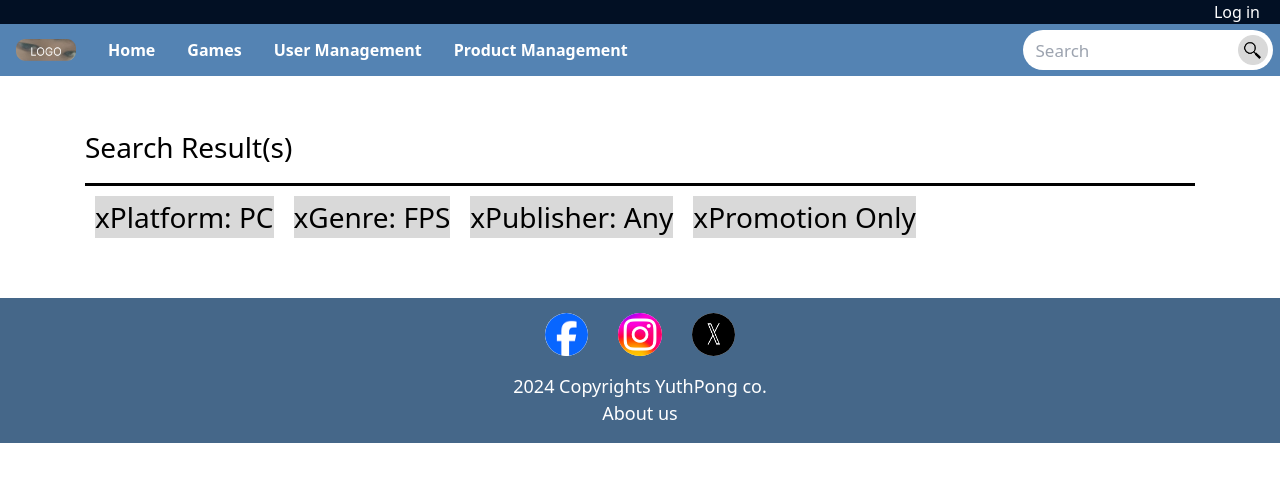
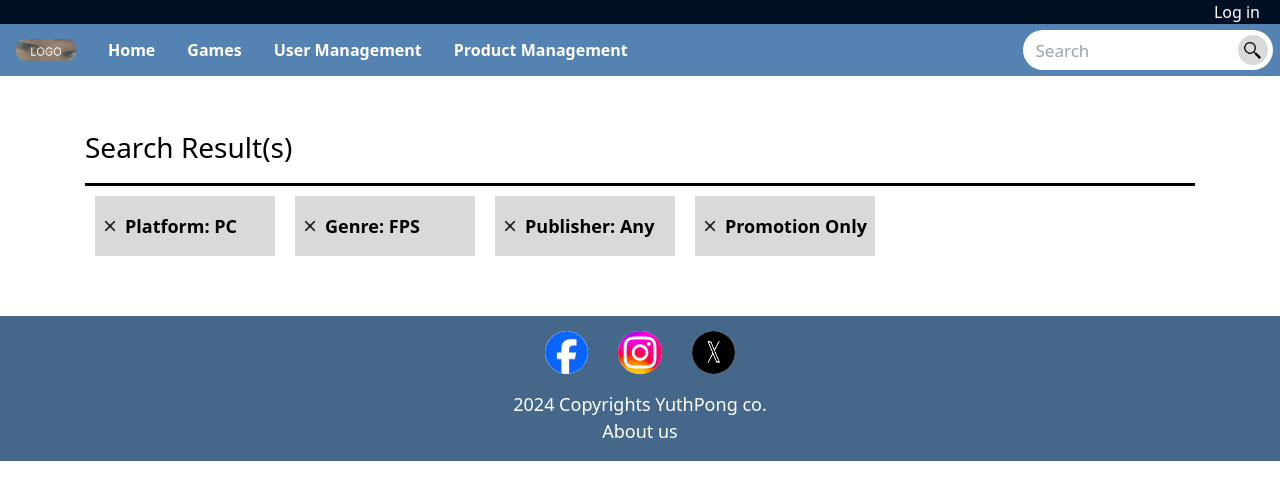
Before and after one commit to JuiPi/T-TopUp, a React (Vite) app in the folder T-TopUp/: page /search-result in a window 1280 px wide. Shown: the top 500 px of the page. Built offline with nearby package versions, Linux system fonts and the light colour scheme.

Commit message:
Search Result Update

```diff
--- a/T-TopUp/src/SearchResult.css
+++ b/T-TopUp/src/SearchResult.css
@@ -24,4 +24,15 @@
     background-color: #D9D9D9;
     color: black;
     display: flex;
+    width: 180px;
+    height: 60px;
+    font-size: 18px;
+    font-weight: bold;
+    align-items: center;
 }
+
+.search-filter img {
+    width:10px;
+    height:10px;
+    margin: 10px;
+}
--- a/T-TopUp/src/SearchResult.tsx
+++ b/T-TopUp/src/SearchResult.tsx
@@ -1,6 +1,7 @@
 import NavBar from "./Components/NavBar";
 import Footer from "./Components/Footer";
-import './SearchResult.css'
+import "./SearchResult.css";
+import X from "./assets/Misc/closeX.png";
 
 function SearchResult() {
   return (
@@ -15,19 +16,19 @@ function SearchResult() {
           <hr></hr>
           <div className="search-filter">
             <div className="platform">
-                        <p>x</p>
+                <img src={X}></img>
                 <p>Platform: PC</p>
             </div>
             <div className="Genre">
-                        <p>x</p>
+                <img src={X}></img>
                 <p>Genre: FPS</p>
             </div>
             <div className="Publisher">
-                        <p>x</p>
+                <img src={X}></img>
                 <p>Publisher: Any</p>
             </div>
             <div className="Promotion">
-                        <p>x</p>
+                <img src={X}></img>
                 <p>Promotion Only</p>
             </div>
           </div>
```
Also changed, not shown: T-TopUp/src/assets/Misc/closeX.png (added). Lines whose indentation alone changed are shown as unchanged.
